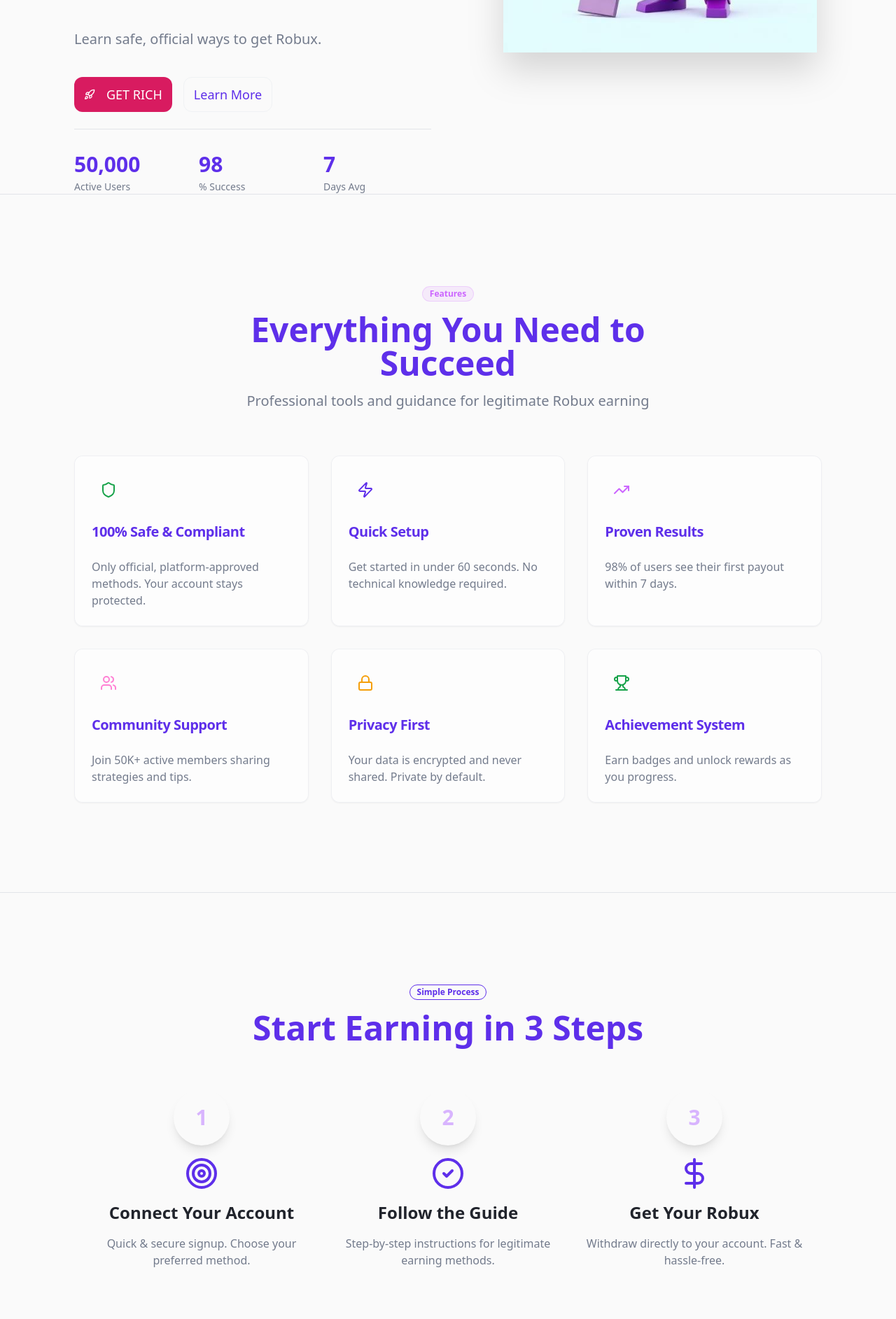
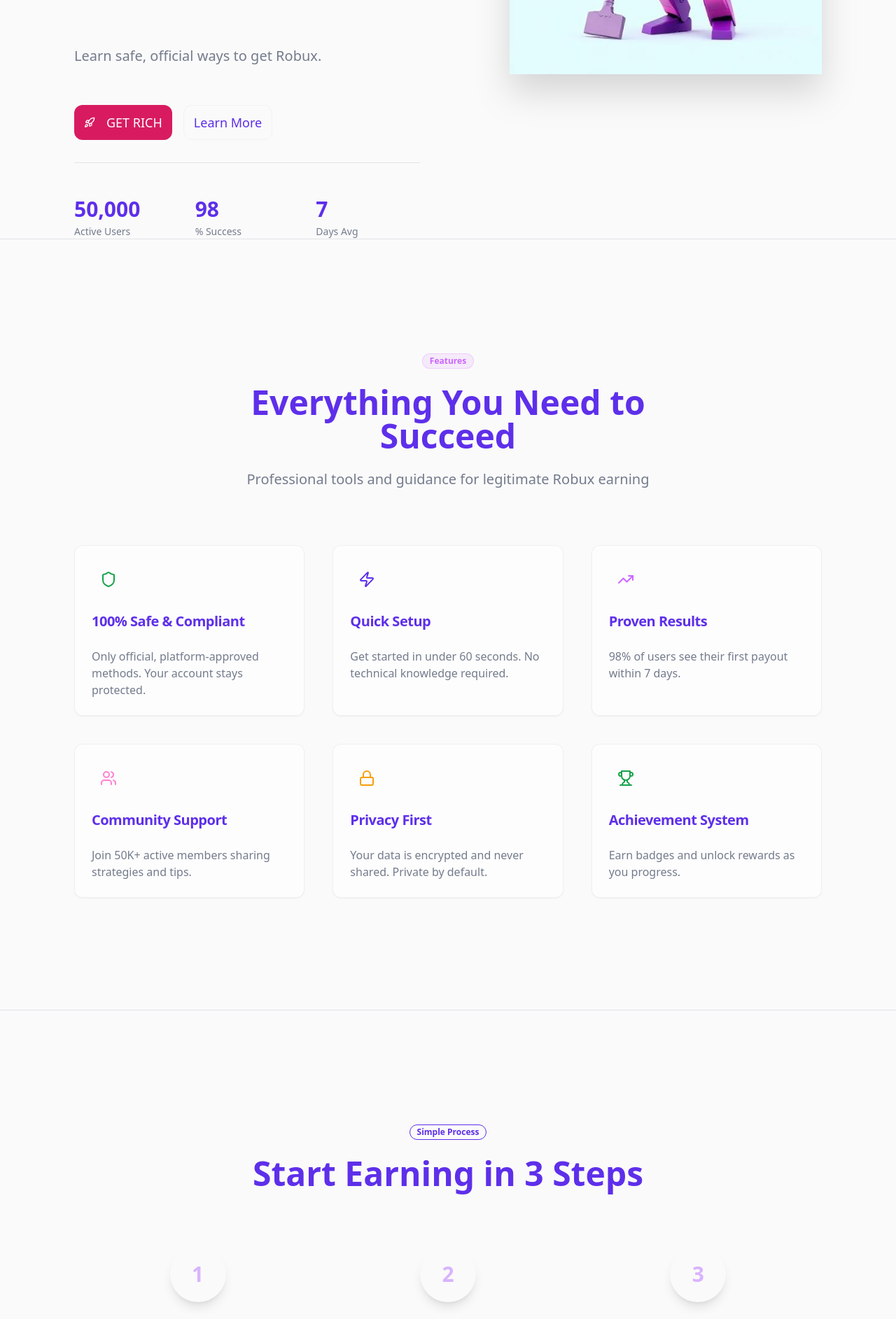
Before and after one commit to apexbusiness-systems/robuxminerpro, a React (Vite) app: page / in a window 1280 px wide. Shown: the part 640-2525 px from the top of the page at 70% size. Built offline with nearby package versions, Linux system fonts and the light colour scheme.

Commit message:
Refactor: Improve spacing and balance

```diff
--- a/src/pages/Home.tsx
+++ b/src/pages/Home.tsx
@@ -148,10 +148,10 @@ const Home = () => {
         {/* Background gradient */}
         <div className="absolute inset-0 bg-gradient-to-br from-primary/5 via-background to-accent/5" />
 
-        <div className="container relative mx-auto px-4 py-20 lg:py-32">
-          <div className="grid lg:grid-cols-2 gap-12 items-center">
+        <div className="container relative mx-auto px-4 py-24 lg:py-40">
+          <div className="grid lg:grid-cols-2 gap-16 lg:gap-20 items-center">
             {/* Hero Content */}
-            <div className="space-y-6 animate-slide-up">
+            <div className="space-y-8 animate-slide-up">
               <Badge className="inline-flex items-center gap-2 bg-primary/10 text-primary border-primary/20 hover:bg-primary/20">
                 <Sparkles className="w-4 h-4" />
                 Trusted by 50K+ Users
@@ -173,7 +173,7 @@ const Home = () => {
                 Learn safe, official ways to get Robux.
               </p>
 
-              <div className="flex flex-col sm:flex-row gap-4 pt-4">
+              <div className="flex flex-col sm:flex-row gap-4 pt-6">
                 <Button
                   size="lg"
                   className="text-lg px-8 py-6 hover-lift"
@@ -193,7 +193,7 @@ const Home = () => {
               </div>
 
               {/* Stats */}
-              <div className="grid grid-cols-3 gap-6 pt-8 border-t border-border">
+              <div className="grid grid-cols-3 gap-6 pt-12 border-t border-border mt-8">
                 <div className="space-y-1">
                   <div className="text-3xl font-bold text-primary" data-count="50000">0</div>
                   <div className="text-sm text-muted-foreground">Active Users</div>
@@ -225,9 +225,9 @@ const Home = () => {
       </section>
 
       {/* FEATURES GRID */}
-      <section id="features" className="py-20 lg:py-32 border-b border-border">
+      <section id="features" className="py-24 lg:py-40 border-b border-border">
         <div className="container mx-auto px-4">
-          <div className="text-center max-w-3xl mx-auto mb-16 space-y-4">
+          <div className="text-center max-w-3xl mx-auto mb-20 space-y-6">
             <Badge className="bg-accent/10 text-accent border-accent/20">Features</Badge>
             <h2 className="text-4xl lg:text-5xl font-bold">Everything You Need to Succeed</h2>
             <p className="text-xl text-muted-foreground">
@@ -235,7 +235,7 @@ const Home = () => {
             </p>
           </div>
 
-          <div className="grid md:grid-cols-2 lg:grid-cols-3 gap-8">
+          <div className="grid md:grid-cols-2 lg:grid-cols-3 gap-10">
             {[
               {
                 icon: Shield,
@@ -291,14 +291,14 @@ const Home = () => {
       </section>
 
       {/* HOW IT WORKS */}
-      <section className="py-20 lg:py-32 bg-gradient-to-b from-background to-muted/20 border-b border-border">
+      <section className="py-24 lg:py-40 bg-gradient-to-b from-background to-muted/20 border-b border-border">
         <div className="container mx-auto px-4">
-          <div className="text-center max-w-3xl mx-auto mb-16 space-y-4">
+          <div className="text-center max-w-3xl mx-auto mb-20 space-y-6">
             <Badge className="bg-primary/10 text-primary border-primary/20">Simple Process</Badge>
             <h2 className="text-4xl lg:text-5xl font-bold">Start Earning in 3 Steps</h2>
           </div>
 
-          <div className="grid md:grid-cols-3 gap-8 max-w-5xl mx-auto">
+          <div className="grid md:grid-cols-3 gap-12 max-w-5xl mx-auto">
             {[
               {
                 step: "1",
@@ -319,7 +319,7 @@ const Home = () => {
                 icon: DollarSign
               }
             ].map((step, idx) => (
-              <div key={idx} className="relative text-center space-y-4">
+              <div key={idx} className="relative text-center space-y-6">
                 <div className="relative inline-flex items-center justify-center w-20 h-20 rounded-full bg-gradient-to-br from-primary to-primary-glow text-purple-300 text-3xl font-bold shadow-lg hover-lift">
                   {step.step}
                 </div>
@@ -336,9 +336,9 @@ const Home = () => {
       </section>
 
       {/* PRICING */}
-      <section className="py-20 lg:py-32 border-b border-border">
+      <section className="py-24 lg:py-40 border-b border-border">
         <div className="container mx-auto px-4">
-          <div className="text-center max-w-3xl mx-auto mb-16 space-y-4">
+          <div className="text-center max-w-3xl mx-auto mb-20 space-y-6">
             <Badge className="bg-accent/10 text-accent border-accent/20">Pricing</Badge>
             <h2 className="text-4xl lg:text-5xl font-bold">Choose Your Plan</h2>
             <p className="text-xl text-muted-foreground">
@@ -346,7 +346,7 @@ const Home = () => {
             </p>
           </div>
 
-          <div className="grid md:grid-cols-3 gap-8 max-w-6xl mx-auto">
+          <div className="grid md:grid-cols-3 gap-10 max-w-6xl mx-auto">
             {[
               {
                 name: "Starter",
@@ -436,9 +436,9 @@ const Home = () => {
       </section>
 
       {/* TESTIMONIALS */}
-      <section className="py-20 lg:py-32 bg-gradient-to-b from-background to-muted/20 border-b border-border">
+      <section className="py-24 lg:py-40 bg-gradient-to-b from-background to-muted/20 border-b border-border">
         <div className="container mx-auto px-4">
-          <div className="text-center max-w-3xl mx-auto mb-16 space-y-4">
+          <div className="text-center max-w-3xl mx-auto mb-20 space-y-6">
             <Badge className="bg-success/10 text-success border-success/20">Testimonials</Badge>
             <h2 className="text-4xl lg:text-5xl font-bold">Loved by Thousands</h2>
           </div>
```
